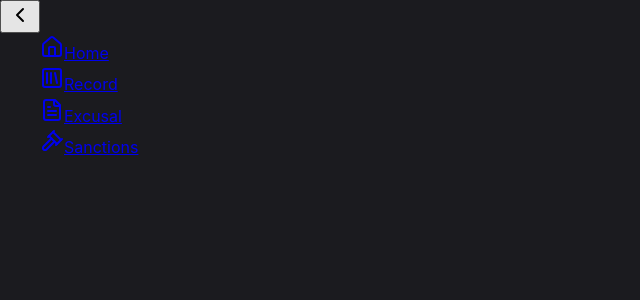
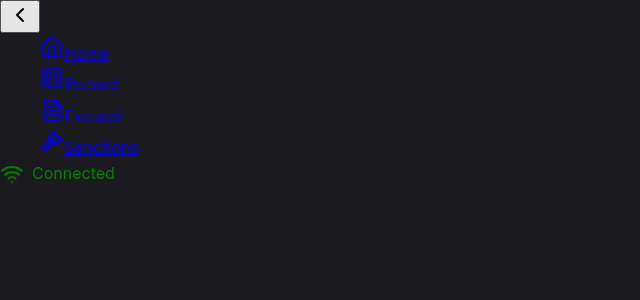
Before and after one commit to HalfMatt/attendance-and-sanction, a React (Vite) app in the folder src/renderer/: page /attendance/1 in a window 1280 px wide. Shown: the top 300 px of the page, without its empty margins (0-640 px from the left). Built offline with nearby package versions, Linux system fonts and the light colour scheme.

Commit message:
Connection check component and some UI improvements

```diff
--- a/package.json
+++ b/package.json
@@ -23,8 +23,12 @@
   "dependencies": {
     "@electron-toolkit/preload": "^3.0.1",
     "@electron-toolkit/utils": "^3.0.0",
+    "axios": "^1.7.9",
+    "cors": "^2.8.5",
     "electron-updater": "^6.1.7",
+    "express": "^4.21.2",
     "lucide-react": "^0.468.0",
+    "pg": "^8.13.1",
     "react-router": "^7.0.2",
     "react-router-dom": "^7.0.2"
   },
--- a/src/renderer/src/App.tsx
+++ b/src/renderer/src/App.tsx
@@ -5,13 +5,14 @@ import Home from './pages/Home'
 import Records from './pages/Records'
 import Excusal from './pages/Excusal'
 import Sanctions from './pages/Sanctions'
+import CheckConnection from './components/check_Connection'
 
 const App: React.FC = () => {
   return (
     <Router>
-      <div className="flex h-screen bg-slate-900">
+      <div className="flex h-screen bg-slate-900 relative">
         <Sidebar />
-        <div className="flex-1 p-8 overflow-auto">
+        <div className="flex-1 p-8 overflow-auto select-none">
           <Routes>
             <Route path="/" element={<Home />} />
             <Route path="/records" element={<Records />} />
@@ -19,6 +20,9 @@ const App: React.FC = () => {
             <Route path="/sanctions" element={<Sanctions />} />
           </Routes>
         </div>
+        <div className="absolute top-4 right-4">
+          <CheckConnection />
+        </div>
       </div>
     </Router>
   )
--- /dev/null
+++ b/src/renderer/src/components/check_Connection.tsx
@@ -0,0 +1,28 @@
+import React, { useState, useEffect } from 'react'
+import { WifiOff, Wifi } from 'lucide-react'
+
+export const CheckConnection: React.FC = () => {
+  const [isOnline, setIsOnline] = useState(navigator.onLine)
+
+  useEffect(() => {
+    const handleOnline = () => setIsOnline(true)
+    const handleOffline = () => setIsOnline(false)
+
+    window.addEventListener('online', handleOnline)
+    window.addEventListener('offline', handleOffline)
+
+    return () => {
+      window.removeEventListener('online', handleOnline)
+      window.removeEventListener('offline', handleOffline)
+    }
+  }, [])
+
+  return (
+    <div style={{ display: 'flex', alignItems: 'center', color: isOnline ? 'green' : 'red' }}>
+      {isOnline ? <Wifi /> : <WifiOff />}
+      <span style={{ marginLeft: '8px' }}>{isOnline ? 'Connected' : 'No connection'}</span>
+    </div>
+  )
+}
+
+export default CheckConnection
```
Also changed, not shown: 1 other file (tests, documents, lock files or other folders).
